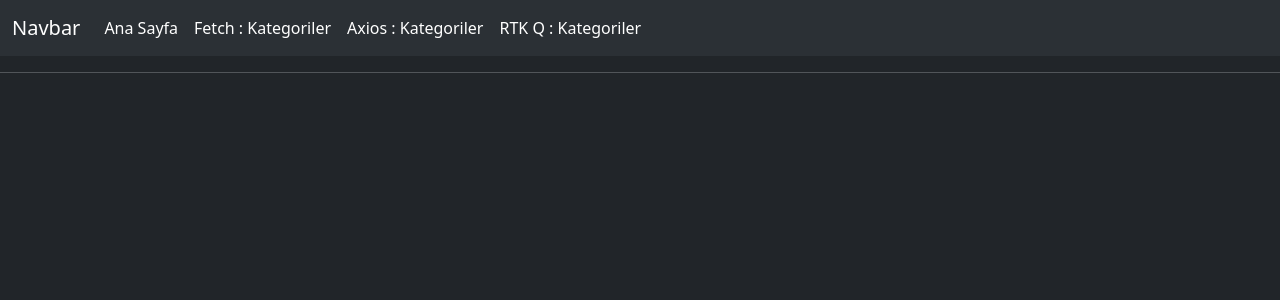
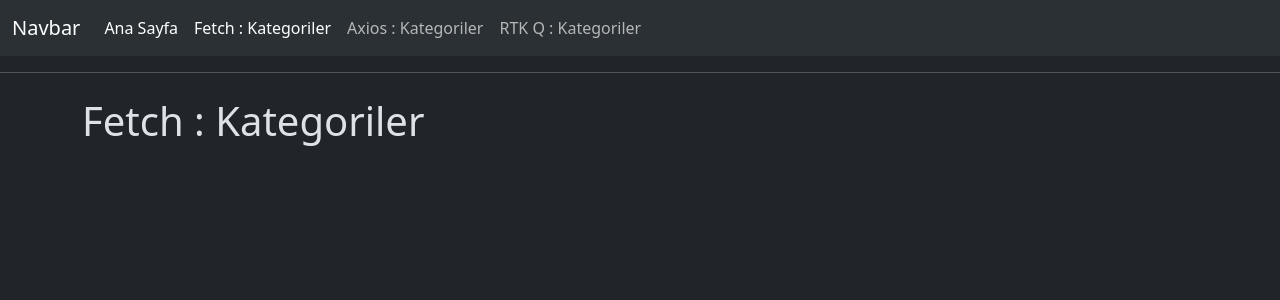
Before and after one commit to AliCanKANBOLAT/REDUX-TOOLKIT-QUERY-FETCH-VE-AXIOS-ILE-API-KULLANIMI-REACT-ROUTER-DOM, a React (Vite) app: page /fetch-categories in a window 1280 px wide. Shown: the top 300 px of the page. Built offline with nearby package versions, Linux system fonts and the light colour scheme.

Commit message:
genel yapı olusuturuldu

```diff
--- a/src/App.jsx
+++ b/src/App.jsx
@@ -3,6 +3,9 @@ import Navbar from './components/Navbar'
 import HomePage from './pages/HomePage'
 import Container from './components/container'
 import Row from './components/Row'
+import RTKQueryCategories from './pages/RTK-Query/RTKQCategories'
+import AxiosCategories from './pages/Axios/AxiosCategories copy'
+import FetchCategories from './pages/Fetch/FetchCategories'
 
 function App() {
 
@@ -15,6 +18,9 @@ function App() {
         <Row>
           <Routes>
            <Route path='/' element={<HomePage />} />
+           <Route path='/fetch-categories' element={<FetchCategories />} />
+           <Route path='/rtk-query-categories' element={<RTKQueryCategories />} />
+           <Route path='/axios-categories' element={<AxiosCategories />} />
           </Routes>
        </Row>
       </Container>
--- a/src/components/Navbar.jsx
+++ b/src/components/Navbar.jsx
@@ -6,16 +6,16 @@ export default function Navbar () {
         <>
         <nav className="navbar navbar-expand-lg bg-body-tertiary">
         <div className="container-fluid">
-         <Link className="navbar-brand" to="#">Navbar</Link>
+         <Link className="navbar-brand" to="/">Navbar</Link>
         <button className="navbar-toggler" type="button" data-bs-toggle="collapse" data-bs-target="#navbarNavAltMarkup" aria-controls="navbarNavAltMarkup" aria-expanded="false" aria-label="Toggle navigation">
          <span className="navbar-toggler-icon"></span>
         </button>
         <div className="collapse navbar-collapse" id="navbarNavAltMarkup">
          <div className="navbar-nav">
-        <NavLink className="nav-link active" aria-current="page" to="#">Ana Sayfa</NavLink>
-        <NavLink className="nav-link" to="#">Fetch : Kategoriler</NavLink>
-        <NavLink className="nav-link" to="#">Axios : Kategoriler</NavLink>
-        <NavLink className="nav-link" to="#">RTK Q : Kategoriler</NavLink>
+        <NavLink className="nav-link active" aria-current="page" to="/">Ana Sayfa</NavLink>
+        <NavLink className="nav-link" to="/fetch-categories">Fetch : Kategoriler</NavLink>
+        <NavLink className="nav-link" to="axios-categories">Axios : Kategoriler</NavLink>
+        <NavLink className="nav-link" to="/rtk-query-categories">RTK Q : Kategoriler</NavLink>
         </div>
         </div>
         </div>
--- /dev/null
+++ b/src/pages/Axios/AxiosCategories copy.jsx
@@ -0,0 +1,8 @@
+
+export default function AxiosCategories () {
+  return(
+      <div className="col-sm-12" >
+      <h1>Axios : Kategoriler</h1>
+      </div>
+  )
+}
--- /dev/null
+++ b/src/pages/Fetch/FetchCategories.jsx
@@ -0,0 +1,8 @@
+
+export default function FetchCategories () {
+  return(
+      <div className="col-sm-12" >
+      <h1>Fetch : Kategoriler</h1>
+      </div>
+  )
+}
--- /dev/null
+++ b/src/pages/RTK-Query/RTKQCategories.jsx
@@ -0,0 +1,8 @@
+
+export default function RTKQueryCategories () {
+  return(
+      <div className="col-sm-12" >
+      <h1>RTKQuery : Kategoriler</h1>
+      </div>
+  )
+}
```
